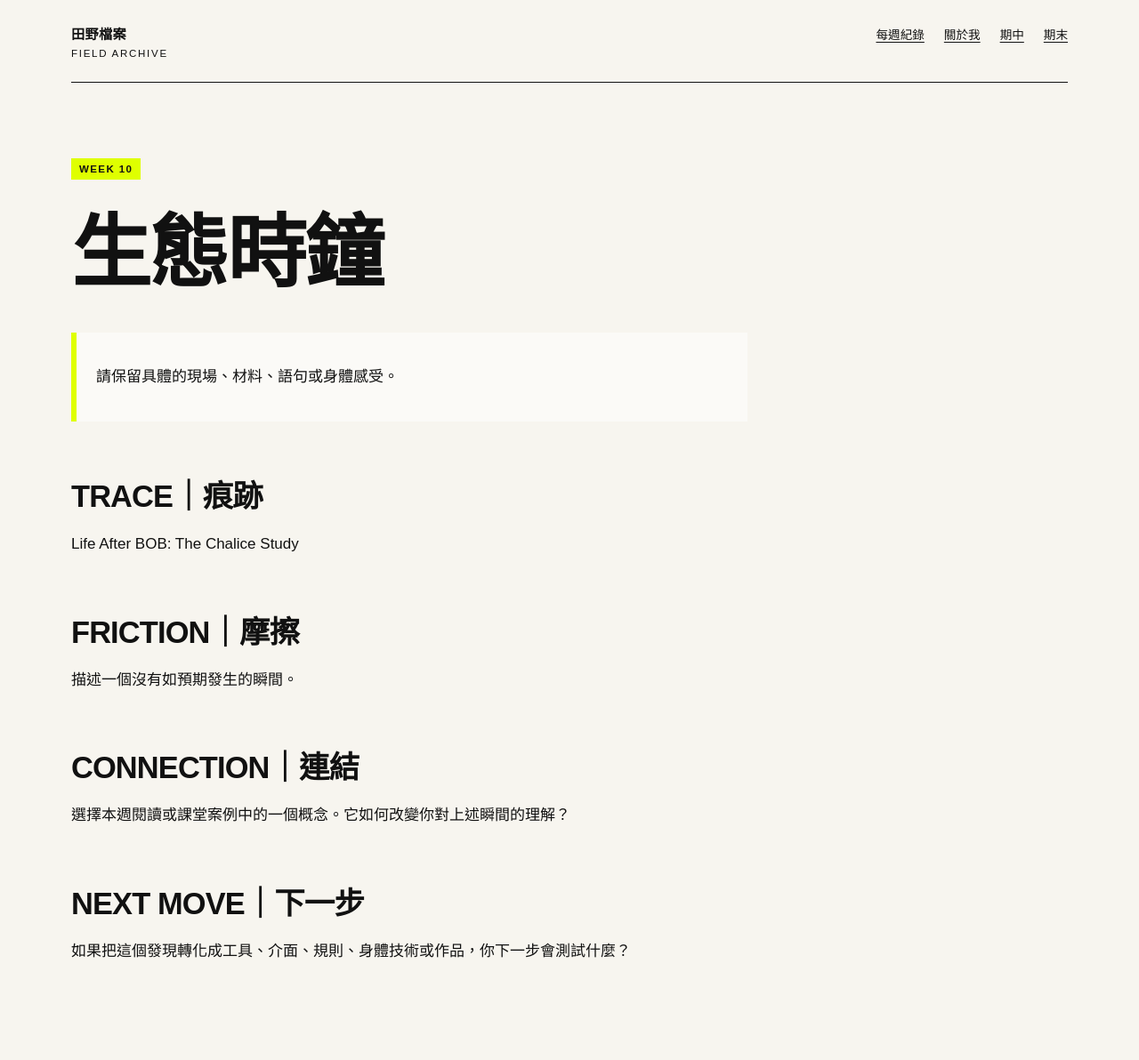
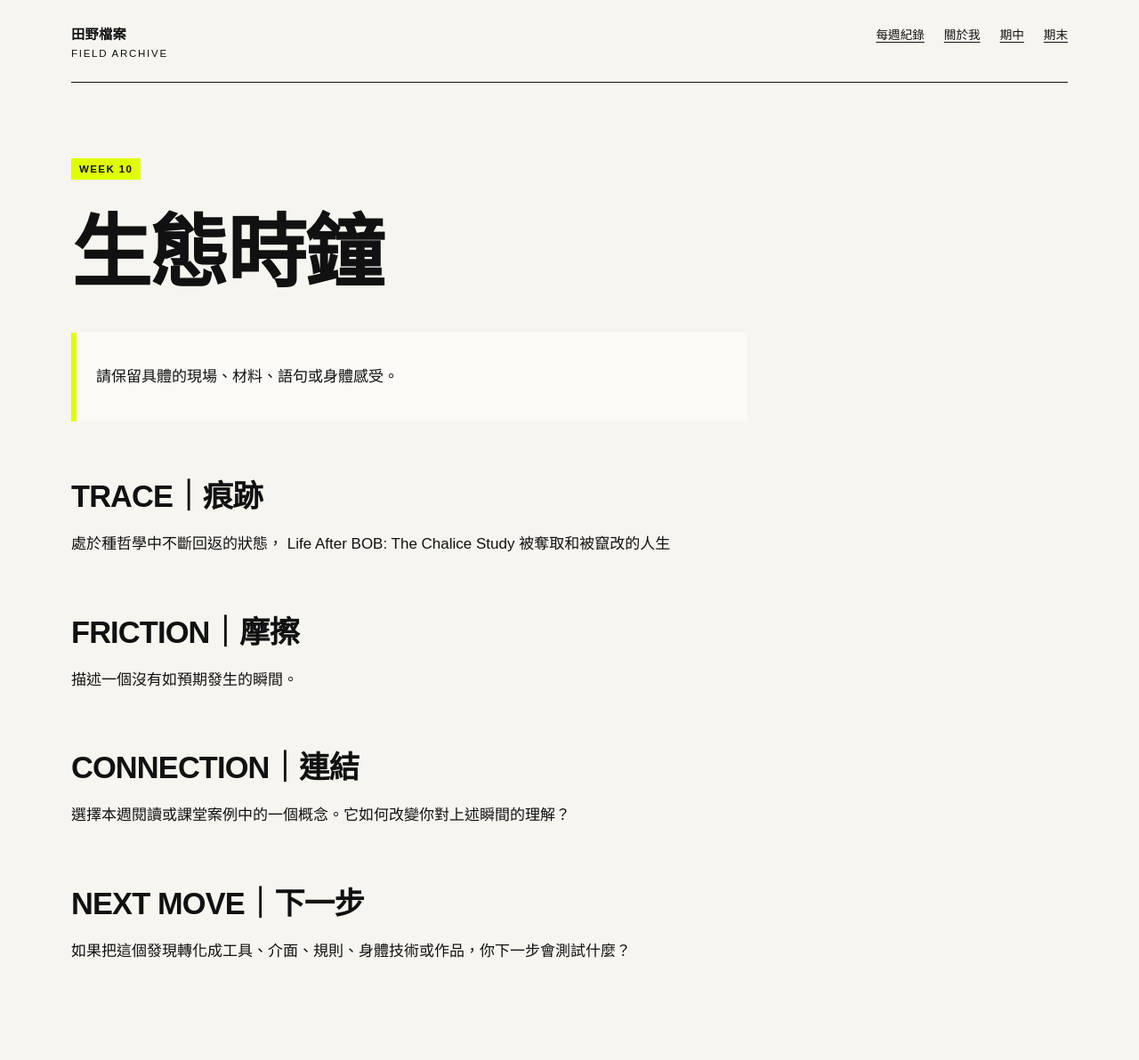
Before and after one commit to irisalco/fieldworkarchive, a Jekyll site: the page built from weeks/week-10.md, in a window 1280 px wide. Shown: the whole page at 89% size. Built offline with Jekyll 4.4.1, drawn with Linux system fonts in a browser that asks for light colours.

Commit message:
Update week-10.md

```diff
--- a/weeks/week-10.md
+++ b/weeks/week-10.md
@@ -11,7 +11,10 @@ permalink: /weeks/week-10/
 
 ## TRACE｜痕跡
 
+
+處於種哲學中不斷回返的狀態，
 Life After BOB: The Chalice Study
+被奪取和被竄改的人生
 
 ## FRICTION｜摩擦
 
```
